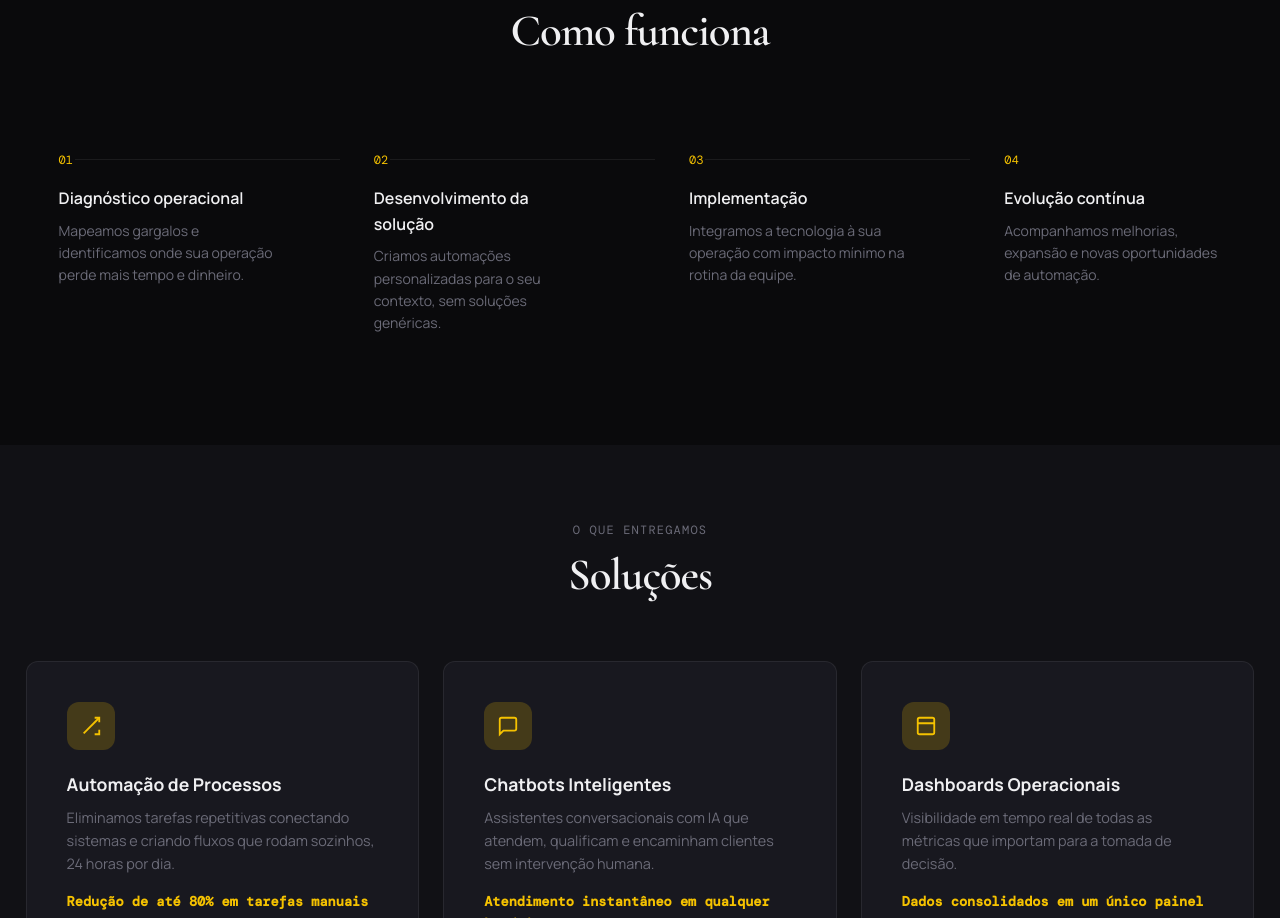
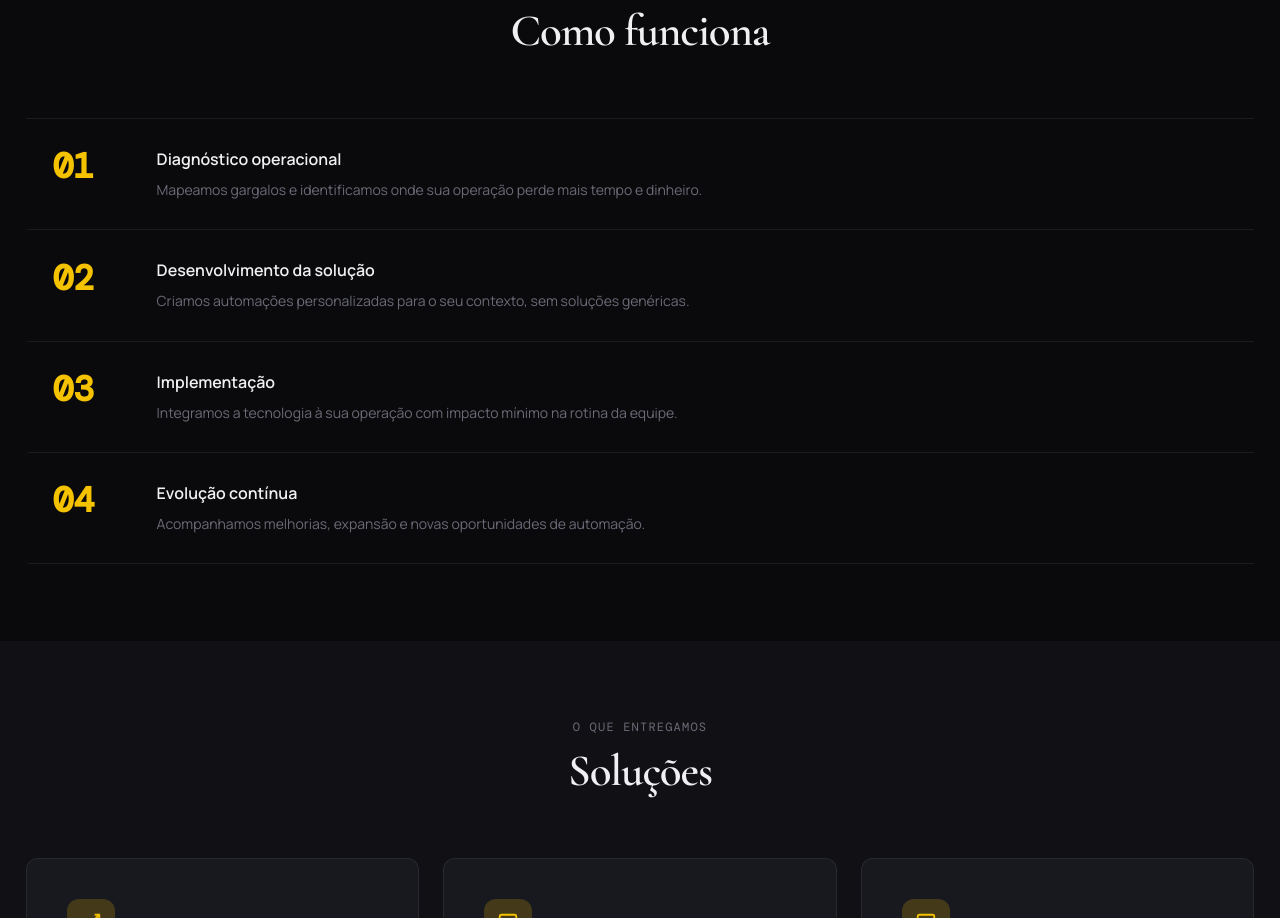
Before and after one commit to DevPedroFr/landing-page-kdabra, a plain HTML site: page index.html in a window 1280 px wide. Shown: the part 1768-2686 px from the top of the page. Drawn offline with nearby package versions, Linux system fonts and the light colour scheme.

Commit message:
atualizando responsividade

```diff
--- a/index.html
+++ b/index.html
@@ -495,7 +495,7 @@
 
   .problems-grid {
     display: grid;
-    grid-template-columns: repeat(auto-fit, minmax(300px, 1fr));
+    grid-template-columns: repeat(3, 1fr);
     gap: 1.5rem;
     position: relative;
     z-index: 1;
@@ -540,41 +540,68 @@
   /* ============================================
      HOW IT WORKS
   ============================================ */
-  .steps { display: grid; grid-template-columns: repeat(4, 1fr); gap: 2rem; position: relative; z-index: 1; }
+  .steps {
+    display: flex;
+    flex-direction: column;
+    position: relative;
+    z-index: 1;
+    border-top: 1px solid var(--border);
+  }
+
   .step {
-    position: relative;
-    padding: 2rem;
-    border-radius: var(--radius);
-    border: 1px solid transparent;
-    transition: all var(--transition-smooth);
+    display: flex;
+    align-items: flex-start;
+    gap: 2.5rem;
+    padding: 1.75rem 1rem 1.75rem 1.5rem;
+    border-bottom: 1px solid var(--border);
+    border-left: 3px solid transparent;
+    cursor: default;
+    transition: all var(--transition-smooth);
+    position: relative;
   }
 
   .step:hover {
-    border-color: var(--current-accent);
+    border-left-color: var(--current-accent);
     background: var(--surface2);
-    transform: translateY(-5px);
-    box-shadow: 0 15px 40px rgba(0, 0, 0, 0.3);
   }
 
   .step-num {
     font-family: var(--mono);
-    font-size: 0.75rem;
-    color: var(--current-accent);
-    margin-bottom: 1rem;
-    transition: all var(--transition-magic);
-  }
-
-  .step-line {
-    position: absolute; top: 2.5rem; left: 3rem; right: -2rem; height: 1px;
-    background: var(--border);
-    transition: all var(--transition-magic);
-  }
-
-  .step:hover .step-line { background: var(--current-accent); }
-  .step:last-child .step-line { display: none; }
-  .step h3 { font-size: 1rem; font-weight: 600; margin-bottom: 0.5rem; }
+    font-size: 2.2rem;
+    font-weight: 700;
+    color: rgba(255, 255, 255, 0.08);
+    min-width: 4rem;
+    flex-shrink: 0;
+    line-height: 1;
+    padding-top: 0.15rem;
+    letter-spacing: -0.02em;
+    transition: color var(--transition-smooth);
+  }
+
+  .step:hover .step-num { color: var(--current-accent); }
+
+  .step-line { display: none; }
+
+  .step-text {
+    flex: 1;
+    opacity: 0;
+    transform: translateX(-14px);
+    transition: opacity 0.3s ease, transform 0.3s ease;
+  }
+
+  .step:hover .step-text {
+    opacity: 1;
+    transform: translateX(0);
+  }
+
+  .step h3 { font-size: 1rem; font-weight: 600; margin-bottom: 0.4rem; }
   .step:hover h3 { color: var(--current-accent); }
-  .step p { font-size: 0.875rem; color: var(--muted); }
+  .step p { font-size: 0.875rem; color: var(--muted); line-height: 1.6; }
+
+  @media (hover: none) {
+    .step-text { opacity: 1 !important; transform: none !important; }
+    .step-num { color: var(--current-accent) !important; }
+  }
 
   /* ============================================
      SERVICES
@@ -582,7 +609,7 @@
   #services { background: var(--surface); }
   .services-grid {
     display: grid;
-    grid-template-columns: repeat(auto-fit, minmax(350px, 1fr));
+    grid-template-columns: repeat(3, 1fr);
     gap: 1.5rem;
     position: relative;
     z-index: 1;
@@ -831,7 +858,7 @@
   ============================================ */
   .results-grid {
     display: grid;
-    grid-template-columns: repeat(auto-fit, minmax(250px, 1fr));
+    grid-template-columns: repeat(4, 1fr);
     gap: 1.5rem;
     position: relative;
     z-index: 1;
@@ -868,7 +895,7 @@
   #differentials { background: var(--surface); }
   .diff-grid {
     display: grid;
-    grid-template-columns: repeat(auto-fit, minmax(300px, 1fr));
+    grid-template-columns: repeat(3, 1fr);
     gap: 1.5rem;
     position: relative;
     z-index: 1;
@@ -1034,29 +1061,42 @@
   @media (max-width: 900px) {
     .hero-grid { grid-template-columns: 1fr; gap: 3rem; }
     .phone-wrap { order: -1; }
-    .steps { grid-template-columns: 1fr 1fr; }
-    .step-line { display: none; }
     .niche-panel.active { grid-template-columns: 1fr; }
     .about-grid { grid-template-columns: 1fr; gap: 2.5rem; }
     .nav-links { display: none; }
     .hamburger { display: flex; }
-    .problems-grid, .services-grid, .diff-grid { grid-template-columns: 1fr; }
     .logo-wordmark { font-size: 1.8rem; }
+    .results-grid { grid-template-columns: repeat(2, 1fr); }
   }
 
   @media (max-width: 600px) {
-    .container { padding: 0 1rem; }
-    .steps { grid-template-columns: 1fr; }
+    .container { padding: 0 0.75rem; }
     .footer-inner { flex-direction: column; align-items: flex-start; }
-    .results-grid { grid-template-columns: 1fr 1fr; }
     .phone { width: 240px; }
     .hero-btns, .cta-btns { flex-direction: column; width: 100%; }
     .btn { width: 100%; justify-content: center; }
-    .problems-grid, .services-grid, .results-grid, .diff-grid { grid-template-columns: 1fr; }
     .logo { gap: 0.75rem; }
     .logo-mark { width: 44px; height: 44px; }
     .logo-wordmark { font-size: 1.55rem; }
     .logo-tagline { font-size: 0.5rem; letter-spacing: 0.18em; }
+    .problems-grid, .services-grid, .diff-grid { gap: 0.75rem; }
+    .results-grid { grid-template-columns: repeat(2, 1fr); gap: 0.75rem; }
+    .problem-card, .service-card, .diff-card { padding: 1.25rem; }
+    .problem-card h3, .service-card h3, .diff-card h3 { font-size: 0.9rem; }
+    .problem-card p, .service-card p, .diff-card p { font-size: 0.78rem; }
+    .service-result { font-size: 0.75rem; }
+    .problem-icon { width: 36px; height: 36px; margin-bottom: 0.75rem; }
+    .service-icon { width: 38px; height: 38px; margin-bottom: 0.9rem; }
+  }
+
+  @media (max-width: 420px) {
+    .problems-grid, .services-grid, .diff-grid { gap: 0.5rem; }
+    .problem-card, .service-card, .diff-card { padding: 0.875rem; }
+    .problem-card h3, .service-card h3, .diff-card h3 { font-size: 0.8rem; }
+    .problem-card p, .service-card p, .diff-card p { font-size: 0.72rem; }
+    .service-result { display: none; }
+    .problem-icon, .service-icon { width: 32px; height: 32px; }
+    .icon { width: 18px; height: 18px; }
   }
 
   .icon { width: 22px; height: 22px; transition: all var(--transition-magic); }
@@ -1192,10 +1232,10 @@
       <h2 class="headline">Como funciona</h2>
     </div>
     <div class="steps reveal">
-      <div class="step"><div class="step-num">01</div><div class="step-line"></div><h3>Diagnóstico operacional</h3><p>Mapeamos gargalos e identificamos onde sua operação perde mais tempo e dinheiro.</p></div>
-      <div class="step"><div class="step-num">02</div><div class="step-line"></div><h3>Desenvolvimento da solução</h3><p>Criamos automações personalizadas para o seu contexto, sem soluções genéricas.</p></div>
-      <div class="step"><div class="step-num">03</div><div class="step-line"></div><h3>Implementação</h3><p>Integramos a tecnologia à sua operação com impacto mínimo na rotina da equipe.</p></div>
-      <div class="step"><div class="step-num">04</div><div class="step-line"></div><h3>Evolução contínua</h3><p>Acompanhamos melhorias, expansão e novas oportunidades de automação.</p></div>
+      <div class="step"><div class="step-num">01</div><div class="step-text"><h3>Diagnóstico operacional</h3><p>Mapeamos gargalos e identificamos onde sua operação perde mais tempo e dinheiro.</p></div></div>
+      <div class="step"><div class="step-num">02</div><div class="step-text"><h3>Desenvolvimento da solução</h3><p>Criamos automações personalizadas para o seu contexto, sem soluções genéricas.</p></div></div>
+      <div class="step"><div class="step-num">03</div><div class="step-text"><h3>Implementação</h3><p>Integramos a tecnologia à sua operação com impacto mínimo na rotina da equipe.</p></div></div>
+      <div class="step"><div class="step-num">04</div><div class="step-text"><h3>Evolução contínua</h3><p>Acompanhamos melhorias, expansão e novas oportunidades de automação.</p></div></div>
     </div>
   </div>
 </section>
```
